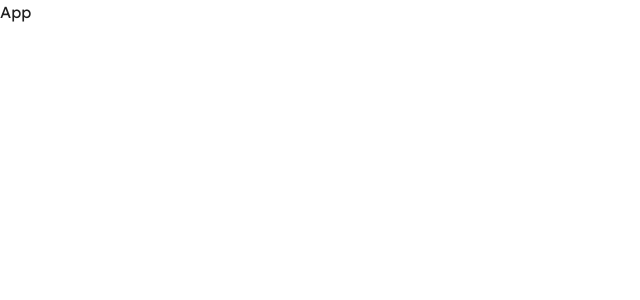
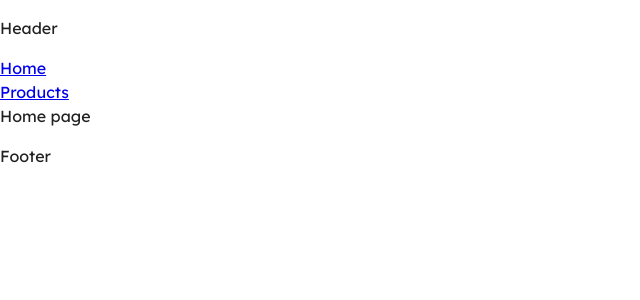
Before and after one commit to EfrainRodriguez/user-app-frontend, a React (Vite) app: page / in a window 1280 px wide. Shown: the top 300 px of the page, without its empty margins (0-640 px from the left). Built offline with nearby package versions, Linux system fonts and the light colour scheme.

Commit message:
creating router config

```diff
--- a/src/App.tsx
+++ b/src/App.tsx
@@ -1,7 +1,12 @@
 import ThemeConfig from '@/theme/ThemeConfig';
+import RouterConfig from '@/routes/RouterConfig';
 
 const App = () => {
-  return <ThemeConfig>App</ThemeConfig>;
+  return (
+    <ThemeConfig>
+      <RouterConfig />
+    </ThemeConfig>
+  );
 };
 
 export default App;
--- /dev/null
+++ b/src/guards/AuthGuard/index.tsx
@@ -0,0 +1,18 @@
+import { ReactNode } from 'react';
+import { Navigate } from 'react-router-dom';
+
+interface AuthGuardProps {
+  children: ReactNode;
+}
+
+const AuthGuard = ({ children }: AuthGuardProps) => {
+  const isAuthenticated = true;
+
+  if (!isAuthenticated) {
+    return <Navigate to="/login" />;
+  }
+
+  return <>{children}</>;
+};
+
+export default AuthGuard;
--- /dev/null
+++ b/src/layouts/DashboardLayout/index.tsx
@@ -0,0 +1,16 @@
+import { Outlet, Link } from 'react-router-dom';
+
+const DashboardLayout = () => {
+  return (
+    <div>
+      <p>Header</p>
+      <Link to="/">Home</Link>
+      <br />
+      <Link to="/products">Products</Link>
+      <Outlet />
+      <p>Footer</p>
+    </div>
+  );
+};
+
+export default DashboardLayout;
--- /dev/null
+++ b/src/pages/Home/index.tsx
@@ -0,0 +1,5 @@
+const Home = () => {
+  return <div>Home page</div>;
+};
+
+export default Home;
--- a/src/pages/Login/index.tsx
+++ b/src/pages/Login/index.tsx
@@ -1,5 +1,5 @@
 const Login = () => {
-  return <div>Login</div>;
+  return <div>Login page</div>;
 };
 
 export default Login;
--- /dev/null
+++ b/src/pages/Products/index.tsx
@@ -0,0 +1,5 @@
+const Products = () => {
+  return <div>Products</div>;
+};
+
+export default Products;
--- /dev/null
+++ b/src/routes/RouterConfig.tsx
@@ -0,0 +1,74 @@
+import {
+  lazy,
+  LazyExoticComponent,
+  Fragment,
+  Suspense,
+  ReactNode
+} from 'react';
+import { BrowserRouter, Routes, Route } from 'react-router-dom';
+import { CircularProgress } from '@mui/material';
+
+interface GuardProps {
+  children: ReactNode;
+}
+
+interface RouteObject {
+  path: string;
+  element: LazyExoticComponent<() => JSX.Element>;
+  children?: RouteObject[];
+  guard?: LazyExoticComponent<(props: GuardProps) => JSX.Element> | undefined;
+}
+
+const routes: RouteObject[] = [
+  {
+    path: '/',
+    element: lazy(async () => await import('@/layouts/DashboardLayout')),
+    children: [
+      {
+        path: '',
+        element: lazy(async () => await import('@/pages/Home'))
+      },
+      {
+        path: 'products',
+        element: lazy(async () => await import('@/pages/Products'))
+      }
+    ],
+    guard: lazy(async () => await import('@/guards/AuthGuard'))
+  },
+  {
+    path: '/login',
+    element: lazy(async () => await import('@/pages/Login'))
+  }
+];
+
+const renderRoutes = (routes: RouteObject[]) => {
+  return routes.map(({ path, element, children, guard }) => {
+    const Element = element || Fragment;
+    const Guard = guard || Fragment;
+    return (
+      <Route
+        key={path}
+        path={path}
+        element={
+          <Suspense fallback={<CircularProgress />}>
+            <Guard>
+              <Element />
+            </Guard>
+          </Suspense>
+        }
+      >
+        {children && renderRoutes(children)}
+      </Route>
+    );
+  });
+};
+
+const RouterConfig = () => {
+  return (
+    <BrowserRouter>
+      <Routes>{renderRoutes(routes)}</Routes>
+    </BrowserRouter>
+  );
+};
+
+export default RouterConfig;
```
Also changed, not shown: src/routes/index.tsx (deleted).
